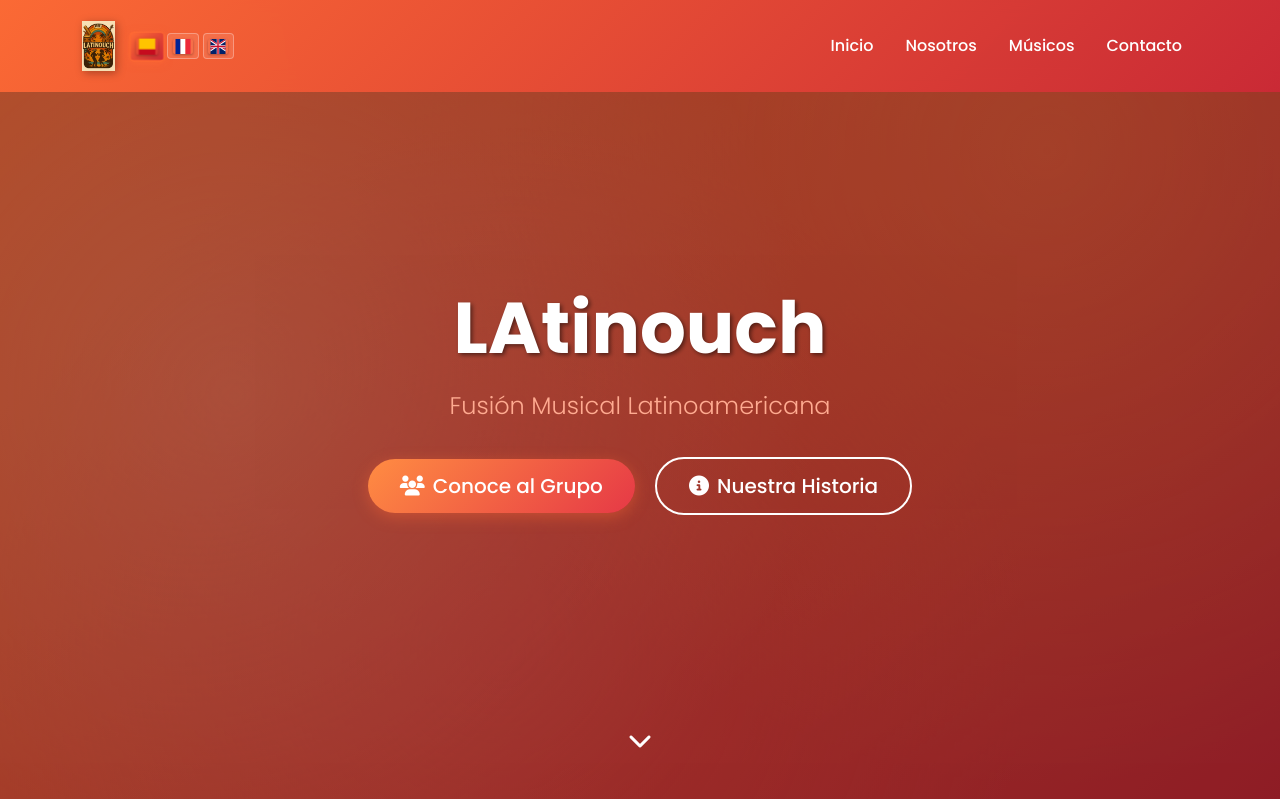
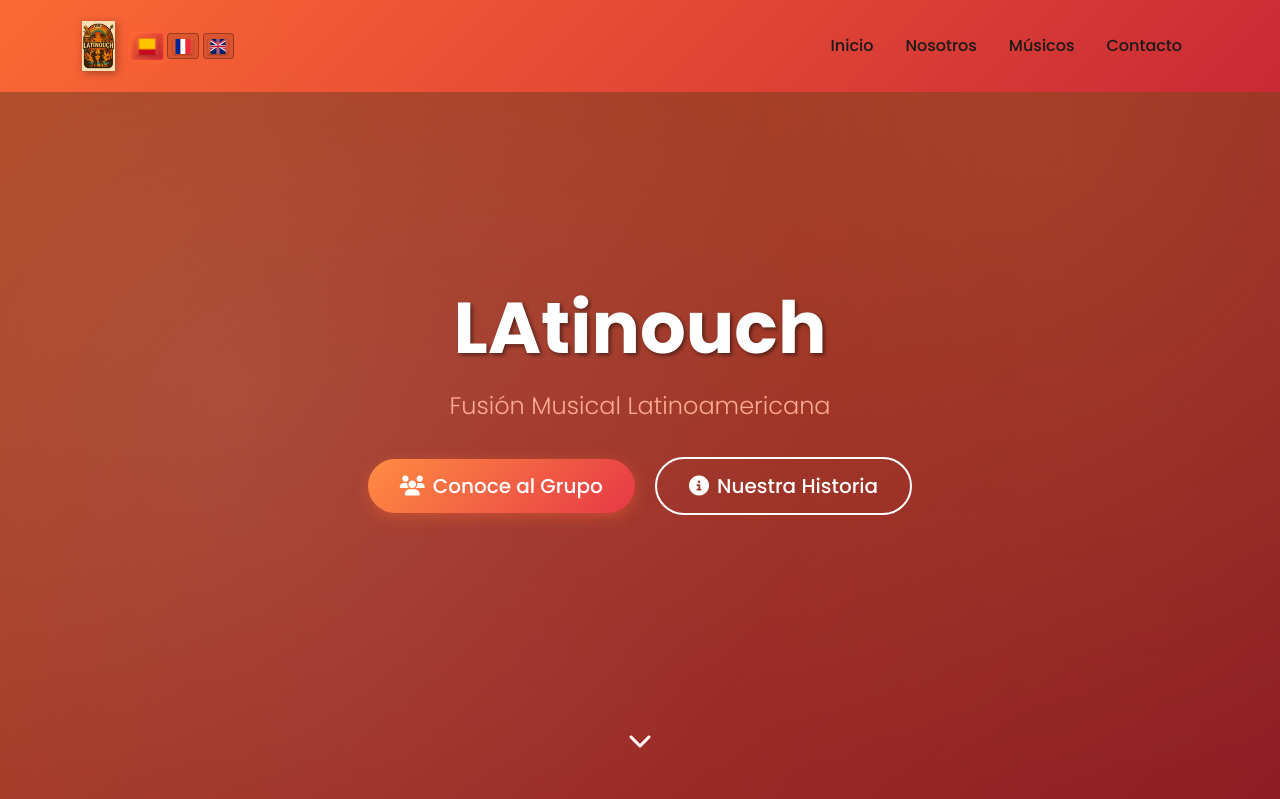
Before and after one commit to JuanjoKeyLab/LatinoMelody, a Flask app: page / in a window 1280 px wide. Shown: the top 799 px of the page. Run offline with Flask 3, Linux system fonts and the light colour scheme; data that the repository does not hold is empty.

Commit message:
Change the navigation bar and carousel background color for visual appeal
Updates the navbar and carousel background to a white-to-dark gradient and adjusts text/accent colors in `static/css/style.css`.

Replit-Commit-Author: Agent
Replit-Commit-Session-Id: 00792fa7-dc1d-497a-bc68-f7df85f1559c
Replit-Commit-Screenshot-Url: https://storage.googleapis.com/screenshot-production-us-central1/804f0053-33f2-4666-97a6-c9b7d63640f3/2b839906-1389-46d3-82e9-029891c83bd9.jpg

```diff
--- a/static/css/style.css
+++ b/static/css/style.css
@@ -37,7 +37,7 @@ html {
 
 /* Navigation */
 .navbar {
-    background: linear-gradient(135deg, rgba(255, 107, 53, 0.95) 0%, rgba(204, 41, 54, 0.95) 100%);
+    background: linear-gradient(135deg, rgba(255, 255, 255, 0.95) 0%, rgba(40, 40, 40, 0.95) 100%);
     backdrop-filter: blur(10px);
     transition: all 0.3s ease;
     padding: 1rem 0;
@@ -46,7 +46,7 @@ html {
 .navbar-brand {
     font-size: 1.8rem;
     font-weight: 700;
-    color: var(--light-text) !important;
+    color: var(--dark-bg) !important;
     transition: all 0.3s ease;
     display: flex;
     align-items: center;
@@ -54,7 +54,7 @@ html {
 
 .navbar-brand:hover {
     transform: scale(1.05);
-    color: var(--accent-text) !important;
+    color: var(--primary-orange) !important;
 }
 
 .logo-img {
@@ -75,7 +75,7 @@ html {
 }
 
 .nav-link {
-    color: var(--light-text) !important;
+    color: var(--dark-bg) !important;
     font-weight: 500;
     margin: 0 0.5rem;
     transition: all 0.3s ease;
@@ -89,7 +89,7 @@ html {
     left: 0;
     width: 0;
     height: 2px;
-    background: var(--accent-text);
+    background: var(--primary-orange);
     transition: width 0.3s ease;
 }
 
@@ -98,7 +98,7 @@ html {
 }
 
 .nav-link:hover {
-    color: var(--accent-text) !important;
+    color: var(--primary-orange) !important;
     transform: translateY(-2px);
 }
 
@@ -493,10 +493,10 @@ section {
     align-items: center;
     justify-content: center;
     padding: 0.3rem;
-    background: rgba(255, 255, 255, 0.1);
-    border: 1px solid rgba(255, 255, 255, 0.3);
+    background: rgba(0, 0, 0, 0.1);
+    border: 1px solid rgba(0, 0, 0, 0.3);
     border-radius: 4px;
-    color: var(--light-text);
+    color: var(--dark-bg);
     text-decoration: none;
     transition: all 0.3s ease;
     backdrop-filter: blur(10px);
@@ -505,8 +505,8 @@ section {
 }
 
 .lang-btn:hover {
-    background: rgba(255, 255, 255, 0.2);
-    color: var(--light-text);
+    background: rgba(0, 0, 0, 0.2);
+    color: var(--dark-bg);
     transform: translateY(-2px) scale(1.05);
     box-shadow: 0 4px 12px rgba(255, 107, 53, 0.4);
 }
@@ -516,6 +516,7 @@ section {
     border-color: var(--primary-orange);
     box-shadow: 0 2px 8px rgba(255, 107, 53, 0.5);
     transform: scale(1.1);
+    color: var(--light-text);
 }
 
 .lang-btn:hover::after {
```
